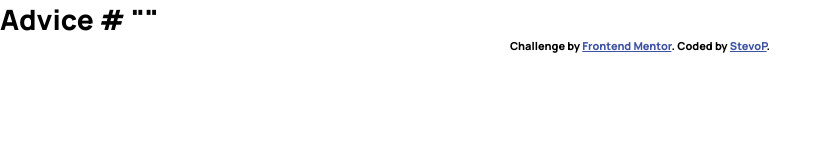
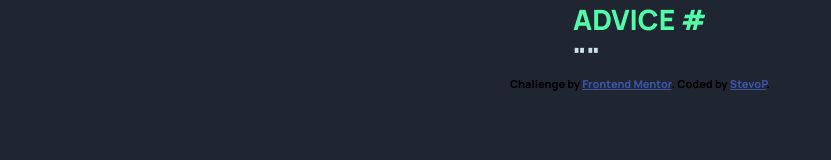
Before and after one commit to stevop/Advice-Generator, a plain HTML site: page index.html in a window 1280 px wide. Shown: the whole page, without its empty margins (0-831 px from the left). Drawn offline with nearby package versions, Linux system fonts and the light colour scheme.

Commit message:
some design

```diff
--- a/index.html
+++ b/index.html
@@ -11,14 +11,17 @@
 
 </head>
 <body>
+<article class="container">
 
-  Advice #<!-- Advice ID goes here -->
+    <section class="wrapper">
+      <h1 id="advice-id">Advice #<!-- Advice ID goes here --></h1>
+      <p id="advice-text">"<!-- Advice text goes here -->"</p>
+    </section>
 
-  "<!-- Advice text goes here -->"
-
-  <div class="attribution">
-    Challenge by <a href="https://www.frontendmentor.io?ref=challenge" target="_blank">Frontend Mentor</a>.
-    Coded by <a href="#">StevoP</a>.
-  </div>
+    <div class="attribution">
+      Challenge by <a href="https://www.frontendmentor.io?ref=challenge" target="_blank">Frontend Mentor</a>.
+      Coded by <a href="#">StevoP</a>.
+    </div>
+</article>
 </body>
 </html>
--- a/styles/partials/_global.scss
+++ b/styles/partials/_global.scss
@@ -3,9 +3,32 @@
 }
 
 body{
+    background-color: var(--dark-blue);
     font-size: 28px;
     font-family: 'Manrope', sans-serif;
     font-weight: 800;
+    height: 100vh;
+    overflow: hidden;
+    width: 100vw;
+}
+// ADVICE BODY
+.container{
+    display: flex;
+    flex-direction: column;
+    justify-content: center;
+    align-items: center;
+}
+
+#advice-id{
+    color: var(--neon-green);
+    font-family: inherit;
+    font-size: inherit;
+    text-transform: uppercase;
+}
+
+#advice-text{
+    color: var(--light-cyan);
+    font-family: inherit;
 }
 
 // ATTRIBUTION
```
Also changed, not shown: styles/style.css, 1 other file.
